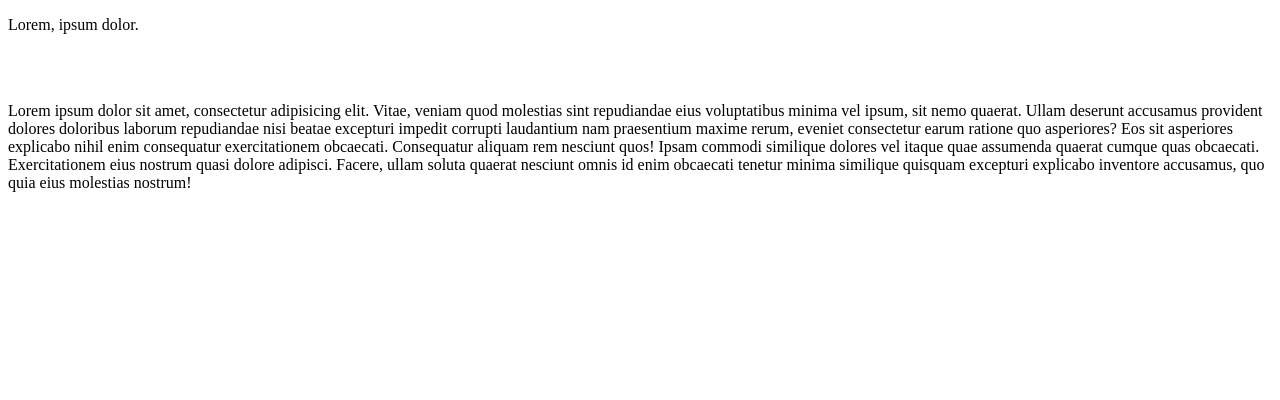
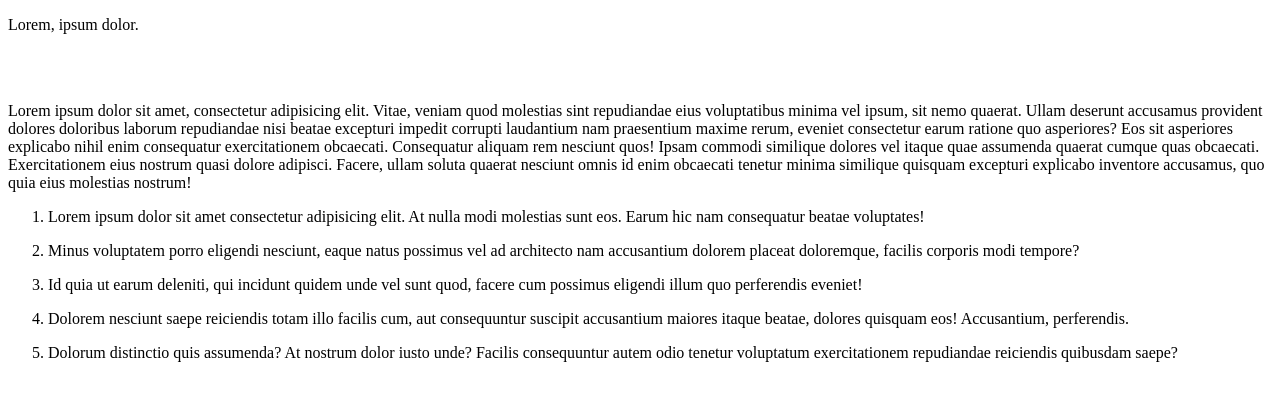
Before and after one commit to rk-conway/camille-mormal, a plain HTML site: page contacts.html in a window 1280 px wide. Drawn offline with Linux system fonts and the light colour scheme.

Commit message:
Update contacts.html
added  more lorem list items

```diff
--- a/contacts.html
+++ b/contacts.html
@@ -12,6 +12,23 @@
         <p>
             Lorem ipsum dolor sit amet, consectetur adipisicing elit. Vitae, veniam quod molestias sint repudiandae eius voluptatibus minima vel ipsum, sit nemo quaerat. Ullam deserunt accusamus provident dolores doloribus laborum repudiandae nisi beatae excepturi impedit corrupti laudantium nam praesentium maxime rerum, eveniet consectetur earum ratione quo asperiores? Eos sit asperiores explicabo nihil enim consequatur exercitationem obcaecati. Consequatur aliquam rem nesciunt quos! Ipsam commodi similique dolores vel itaque quae assumenda quaerat cumque quas obcaecati. Exercitationem eius nostrum quasi dolore adipisci. Facere, ullam soluta quaerat nesciunt omnis id enim obcaecati tenetur minima similique quisquam excepturi explicabo inventore accusamus, quo quia eius molestias nostrum!
         </p>
+        <ol>
+            <li>
+                <p>Lorem ipsum dolor sit amet consectetur adipisicing elit. At nulla modi molestias sunt eos. Earum hic nam consequatur beatae voluptates!</p>
+            </li>
+            <li>
+                <p>Minus voluptatem porro eligendi nesciunt, eaque natus possimus vel ad architecto nam accusantium dolorem placeat doloremque, facilis corporis modi tempore?</p>
+            </li>
+            <li>
+                <p>Id quia ut earum deleniti, qui incidunt quidem unde vel sunt quod, facere cum possimus eligendi illum quo perferendis eveniet!</p>
+            </li>
+            <li>
+                <p>Dolorem nesciunt saepe reiciendis totam illo facilis cum, aut consequuntur suscipit accusantium maiores itaque beatae, dolores quisquam eos! Accusantium, perferendis.</p>
+            </li>
+            <li>
+                <p>Dolorum distinctio quis assumenda? At nostrum dolor iusto unde? Facilis consequuntur autem odio tenetur voluptatum exercitationem repudiandae reiciendis quibusdam saepe?</p>
+            </li>
+        </ol>
     </div>
 </body>
 </html>
```
